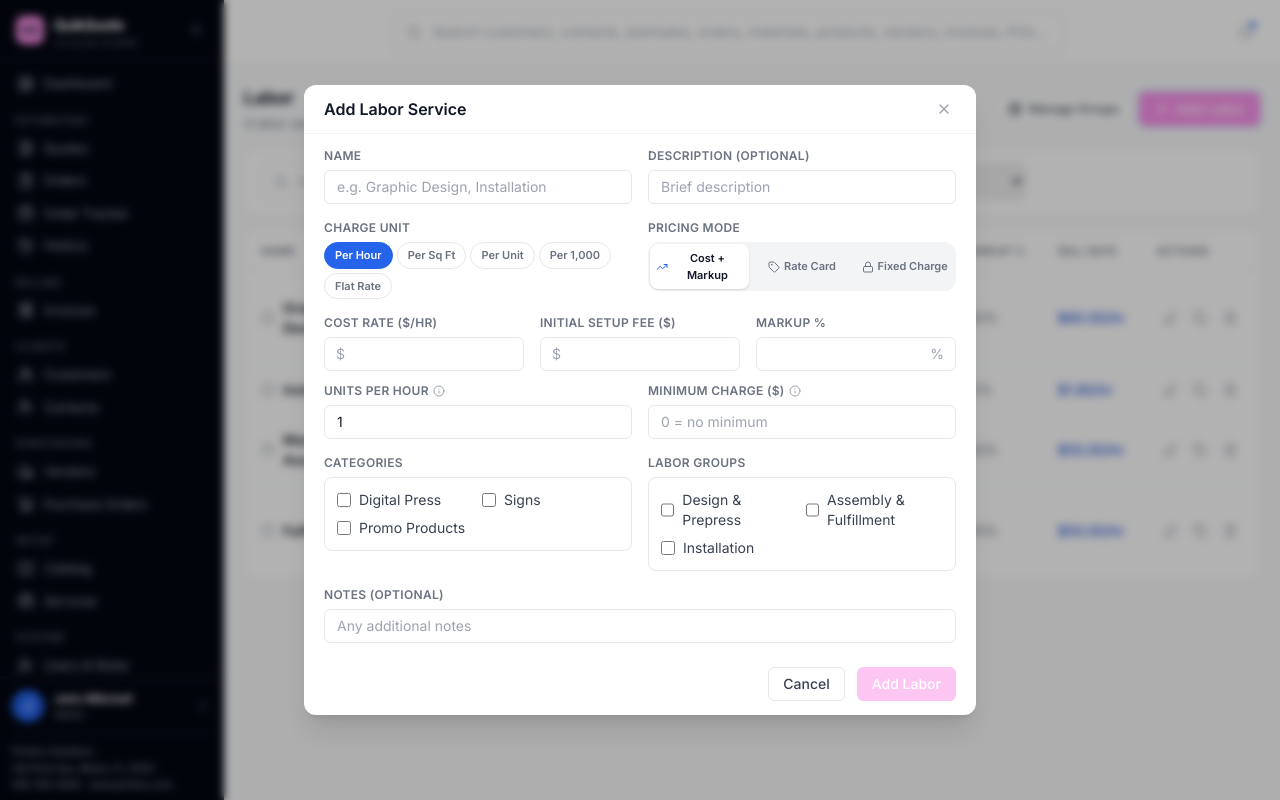
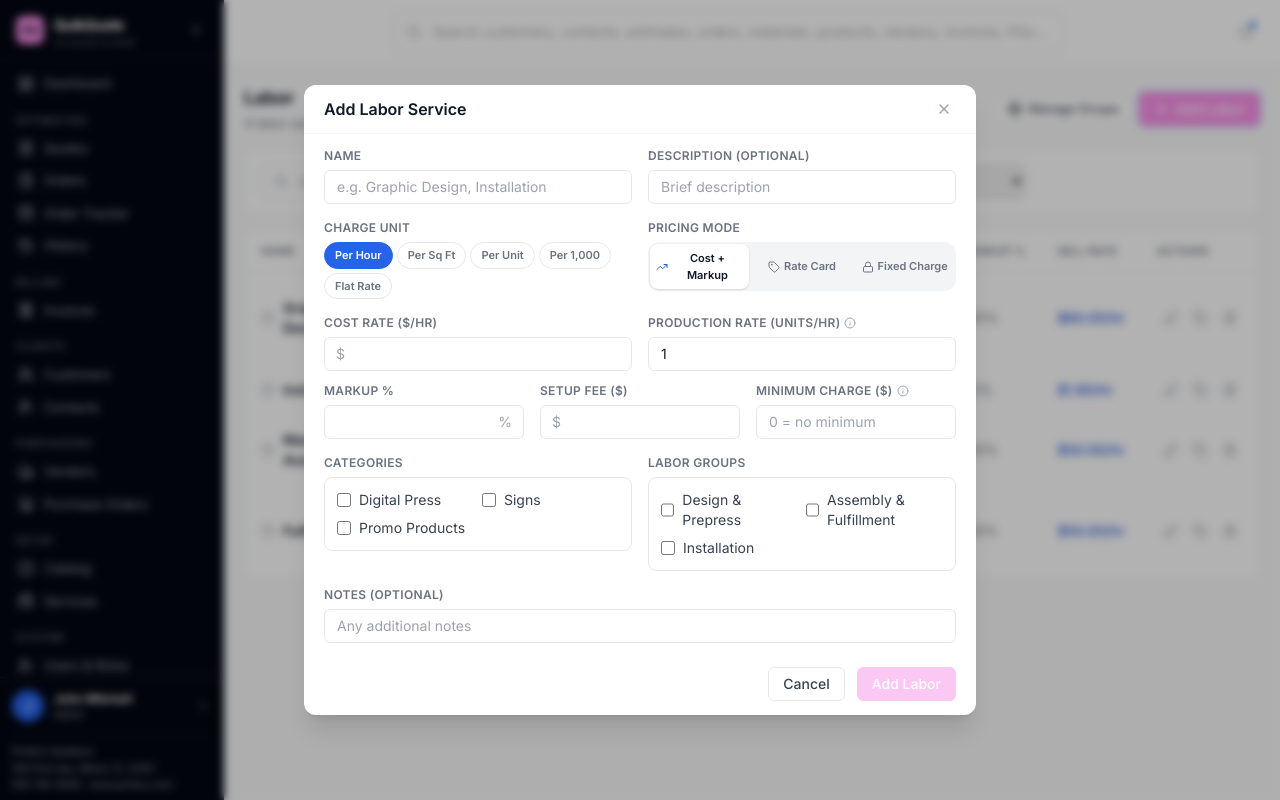
Before and after one commit to jorfdz/QuickQuote, a React (Vite) app: page /labor in a window 1280 px wide. Both pictures are taken after a click on the button "Add Labor". Built offline with nearby package versions, Linux system fonts and the light colour scheme.

Commit message:
Missing Units per Hour Fix

```diff
--- a/src/pages/Labor/index.tsx
+++ b/src/pages/Labor/index.tsx
@@ -522,14 +522,33 @@ export const Labor: React.FC = () => {
           {/* ── RATE CARD ── */}
           {form.pricingMode === 'rate_card' && (() => {
             const basisOpt = LABOR_BASIS_OPTIONS.find(b => b.value === form.chargeBasis) ?? LABOR_BASIS_OPTIONS[0];
+            const isHourly = form.chargeBasis === 'per_hour';
             return (
               <div className="space-y-3">
                 <div className="grid grid-cols-2 gap-4">
                   <Input label={basisOpt.costLabel} type="number" value={form.hourlyCost || ''}
                     onChange={e => setForm(f => ({ ...f, hourlyCost: parseFloat(e.target.value) || 0 }))} prefix="$" />
-                  {form.chargeBasis === 'per_hour' && (
-                    <Input label="Units Per Hour" type="number" value={form.outputPerHour || ''}
-                      onChange={e => setForm(f => ({ ...f, outputPerHour: parseFloat(e.target.value) || 0 }))} />
+                  {isHourly && (
+                    <div>
+                      <label className="block text-xs font-semibold text-gray-500 uppercase tracking-wide mb-1.5">
+                        <Tooltip
+                          label="Production Rate (units/hr)"
+                          tip="How many units this service can handle per hour. Converts job quantity into billable hours."
+                        />
+                      </label>
+                      <input
+                        type="number"
+                        value={form.outputPerHour || ''}
+                        onChange={e => setForm(f => ({ ...f, outputPerHour: parseFloat(e.target.value) || 0 }))}
+                        placeholder="e.g. 500"
+                        className={`w-full px-3 py-1.5 text-sm bg-white border rounded-md focus:outline-none focus:ring-1 focus:ring-blue-500 ${
+                          !form.outputPerHour ? 'border-amber-300 bg-amber-50/30' : 'border-gray-200'
+                        }`}
+                      />
+                      {!form.outputPerHour && (
+                        <p className="text-[10px] text-amber-600 mt-0.5">Required to calculate job hours</p>
+                      )}
+                    </div>
                   )}
                 </div>
                 {/* Sell Rate section */}
@@ -606,12 +625,63 @@ export const Labor: React.FC = () => {
           {/* ── COST + MARKUP ── */}
           {form.pricingMode === 'cost_markup' && (() => {
             const basisOpt = LABOR_BASIS_OPTIONS.find(b => b.value === form.chargeBasis) ?? LABOR_BASIS_OPTIONS[0];
+            const isHourly = form.chargeBasis === 'per_hour';
             const computedSell = form.hourlyCost * (1 + form.markupPercent / 100);
             const effectiveSell = form.minimumCharge > 0 && computedSell < form.minimumCharge
-              ? form.minimumCharge
-              : computedSell;
+              ? form.minimumCharge : computedSell;
             const minApplied = form.minimumCharge > 0 && computedSell < form.minimumCharge;
+            // Example job calc: sample qty of 1000 to show a realistic hour estimate
+            const sampleQty = 1000;
+            const sampleHours = isHourly && form.outputPerHour > 0 ? sampleQty / form.outputPerHour : null;
             return (
+              <div className="space-y-3">
+
+                {/* Row 1: for per_hour show Cost + Units/Hr side by side — they are directly related */}
+                {isHourly ? (
+                  <div className="space-y-3">
+                    <div className="grid grid-cols-2 gap-4">
+                      <Input label="Cost Rate ($/hr)" type="number" value={form.hourlyCost || ''}
+                        onChange={e => setForm(f => ({ ...f, hourlyCost: parseFloat(e.target.value) || 0 }))} prefix="$" />
+                      {/* Units Per Hour — required for per_hour to convert quantity → hours */}
+                      <div>
+                        <label className="block text-xs font-semibold text-gray-500 uppercase tracking-wide mb-1.5">
+                          <Tooltip
+                            label="Production Rate (units/hr)"
+                            tip="How many units this service can handle per hour. Used to convert job quantity into billable hours. Example: 500 pcs/hr means 2,000 pcs = 4 hours."
+                          />
+                        </label>
+                        <input
+                          type="number"
+                          value={form.outputPerHour || ''}
+                          onChange={e => setForm(f => ({ ...f, outputPerHour: parseFloat(e.target.value) || 0 }))}
+                          placeholder="e.g. 500"
+                          className={`w-full px-3 py-1.5 text-sm bg-white border rounded-md focus:outline-none focus:ring-1 focus:ring-blue-500 ${
+                            !form.outputPerHour ? 'border-amber-300 bg-amber-50/30' : 'border-gray-200'
+                          }`}
+                        />
+                        {!form.outputPerHour && (
+                          <p className="text-[10px] text-amber-600 mt-0.5">Required to calculate job hours</p>
+                        )}
+                      </div>
+                    </div>
+                    <div className="grid grid-cols-3 gap-4">
+                      <Input label="Markup %" type="number" value={form.markupPercent || ''}
+                        onChange={e => setForm(f => ({ ...f, markupPercent: parseFloat(e.target.value) || 0 }))} suffix="%" />
+                      <Input label="Setup Fee ($)" type="number" value={form.initialSetupFee || ''}
+                        onChange={e => setForm(f => ({ ...f, initialSetupFee: parseFloat(e.target.value) || 0 }))} prefix="$" />
+                      <div>
+                        <label className="block text-xs font-semibold text-gray-500 uppercase tracking-wide mb-1.5">
+                          <Tooltip label="Minimum Charge ($)" tip="Minimum amount to charge regardless of calculated hours" />
+                        </label>
+                        <input type="number" value={form.minimumCharge || ''}
+                          onChange={e => setForm(f => ({ ...f, minimumCharge: parseFloat(e.target.value) || 0 }))}
+                          placeholder="0 = no minimum"
+                          className="w-full px-3 py-1.5 text-sm bg-white border border-gray-200 rounded-md focus:outline-none focus:ring-1 focus:ring-blue-500" />
+                      </div>
+                    </div>
+                  </div>
+                ) : (
+                  /* Non-hourly: flat 3-col + minimum */
                   <div className="space-y-3">
                     <div className="grid grid-cols-3 gap-4">
                       <Input label={basisOpt.costLabel} type="number" value={form.hourlyCost || ''}
@@ -621,18 +691,6 @@ export const Labor: React.FC = () => {
                       <Input label="Markup %" type="number" value={form.markupPercent || ''}
                         onChange={e => setForm(f => ({ ...f, markupPercent: parseFloat(e.target.value) || 0 }))} suffix="%" />
                     </div>
-                <div className="grid grid-cols-2 gap-4">
-                  {form.chargeBasis === 'per_hour' && (
-                    <div>
-                      <label className="block text-xs font-semibold text-gray-500 uppercase tracking-wide mb-1.5">
-                        <Tooltip label="Units Per Hour" tip="How many units can be processed per hour." />
-                      </label>
-                      <input type="number" value={form.outputPerHour || ''}
-                        onChange={e => setForm(f => ({ ...f, outputPerHour: parseFloat(e.target.value) || 0 }))}
-                        placeholder="e.g. 1"
-                        className="w-full px-3 py-1.5 text-sm bg-white border border-gray-150 rounded-md focus:outline-none focus:ring-1 focus:ring-blue-500" />
-                    </div>
-                  )}
                     <div>
                       <label className="block text-xs font-semibold text-gray-500 uppercase tracking-wide mb-1.5">
                         <Tooltip label="Minimum Charge ($)" tip="Minimum amount to charge regardless of calculated price" />
@@ -643,17 +701,19 @@ export const Labor: React.FC = () => {
                         className="w-full px-3 py-1.5 text-sm bg-white border border-gray-150 rounded-md focus:outline-none focus:ring-1 focus:ring-blue-500" />
                     </div>
                   </div>
+                )}
+
                 {/* ── Computed sell rate guide ── */}
                 {form.hourlyCost > 0 && (
-                  <div className="bg-gray-50 border border-gray-100 rounded-lg px-4 py-3">
+                  <div className="bg-gray-50 border border-gray-100 rounded-lg px-4 py-3 space-y-1.5">
                     <div className="flex items-center justify-between text-sm">
                       <span className="text-gray-500 flex items-center gap-1.5">
                         <Info className="w-3.5 h-3.5" />
-                        Client charge ({basisOpt.unitLabel}):
+                        {isHourly ? 'Client rate per hour:' : `Client charge (${basisOpt.unitLabel}):`}
                       </span>
                       <span className="font-bold text-blue-700 text-base">{fmt(effectiveSell)}{basisOpt.unitLabel}</span>
                     </div>
-                    <div className="flex items-center justify-between text-xs text-gray-400 mt-1.5">
+                    <div className="flex items-center justify-between text-xs text-gray-400">
                       <span>
                         {fmt(form.hourlyCost)} cost × {form.markupPercent}% markup = {fmt(computedSell)}{basisOpt.unitLabel}
                         {form.initialSetupFee > 0 && <span> + {fmt(form.initialSetupFee)} setup</span>}
@@ -662,9 +722,24 @@ export const Labor: React.FC = () => {
                         {pct(((effectiveSell - form.hourlyCost) / effectiveSell) * 100)} margin
                       </span>
                     </div>
+                    {/* Hours example — only shown for per_hour with a valid production rate */}
+                    {isHourly && form.outputPerHour > 0 && (
+                      <div className="border-t border-gray-200 pt-1.5 text-xs text-gray-500">
+                        <span className="font-medium text-gray-600">Example:</span>
+                        {' '}{sampleQty.toLocaleString()} pcs ÷ {form.outputPerHour.toLocaleString()} pcs/hr
+                        {' = '}<span className="font-semibold text-gray-700">{sampleHours!.toFixed(2)} hrs</span>
+                        {' → '}cost {fmt(sampleHours! * form.hourlyCost)}
+                        {' → '}client pays <span className="font-semibold text-blue-600">{fmt(Math.max(sampleHours! * effectiveSell + form.initialSetupFee, form.minimumCharge || 0))}</span>
+                      </div>
+                    )}
+                    {isHourly && !form.outputPerHour && (
+                      <p className="text-[10px] text-amber-600 border-t border-gray-200 pt-1.5">
+                        Set a production rate above to see a job hour estimate
+                      </p>
+                    )}
                     {minApplied && (
-                      <p className="text-[10px] text-amber-600 mt-1">
-                        Minimum charge of {fmt(form.minimumCharge)} applied (computed was {fmt(computedSell)})
+                      <p className="text-[10px] text-amber-600">
+                        Minimum charge of {fmt(form.minimumCharge)} applied (computed was {fmt(computedSell)}/hr)
                       </p>
                     )}
                   </div>
--- a/src/version.ts
+++ b/src/version.ts
@@ -1,3 +1,3 @@
 // AUTO-GENERATED — do not edit manually. Updated by build process.
 export const APP_VERSION = 'V4';
-export const BUILD_TIMESTAMP = '4/3/26 10:09PM';
+export const BUILD_TIMESTAMP = '4/3/26 10:15PM';
```
Lines whose indentation alone changed are shown as unchanged.
